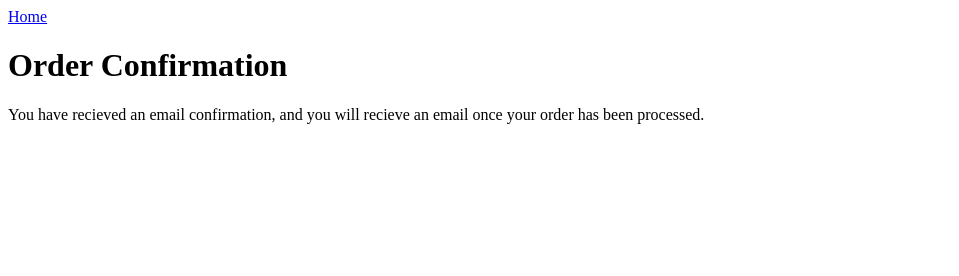
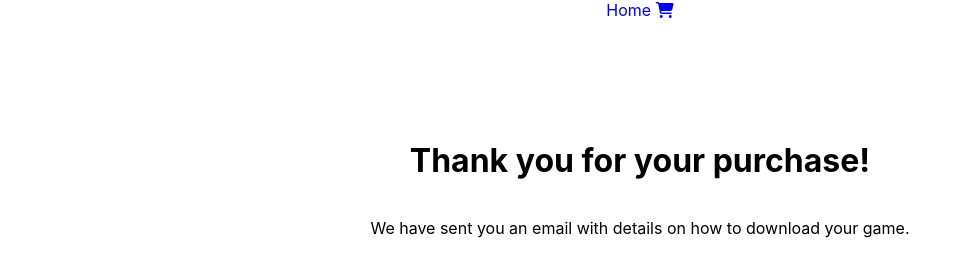
Before and after one commit to Arkuradev/JS1, a plain HTML site: page checkout/confirmation/order-confirmation.html in a window 1280 px wide. Shown: the whole page, without its empty margins (0-959 px from the left). Drawn offline with Linux system fonts and the light colour scheme.

Commit message:
Checking before delivery
Doing some updates and making small adjustments before delivery.
Will do some basic styling but nothing special here.

```diff
--- a/checkout/confirmation/order-confirmation.html
+++ b/checkout/confirmation/order-confirmation.html
@@ -3,6 +3,9 @@
 <head>
   <meta charset="UTF-8">
   <meta name="viewport" content="width=device-width, initial-scale=1.0">
+  <link rel="stylesheet" type="text/css" href="https://cdnjs.cloudflare.com/ajax/libs/font-awesome/6.5.1/css/all.min.css">
+  <link rel="stylesheet" href="/css/order-confirmation.css">
+  <link rel="stylesheet" href="/css/index.css">
   <title>Order Confirmed</title>
 </head>
 <div class="nav">
@@ -10,9 +13,9 @@
   <a href="/checkout/view-cart.html" aria-label="Cart"><i class="fa-solid fa-cart-shopping"></i></a>
 </div>
 <body>
-
-  <h1>Order Confirmation</h1>
-  <p>You have recieved an email confirmation, and you will recieve an email once your order has been processed.</p>
-
+<div class="confirmation-container">
+  <h1>Thank you for your purchase!</h1>
+  <p>We have sent you an email with details on how to download your game.</p>
+  </div>
 </body>
 </html>
--- a/css/index.css
+++ b/css/index.css
@@ -3,6 +3,14 @@ body {
     margin: 0;
     padding: 0;
 
+}
+
+a {
+    text-decoration: none;
+}
+
+.nav {
+    text-align: center;
 }
 
 #games {
--- /dev/null
+++ b/css/order-confirmation.css
@@ -0,0 +1,15 @@
+
+body {
+  display: flex;
+  flex-direction: column;
+  justify-content: center;
+  align-items: center;
+}
+
+.confirmation-container {
+  display: flex;
+  margin-top: 100px;
+  flex-direction: column;
+  justify-content: center;
+  align-items: center;
+}
--- a/css/productdescription.css
+++ b/css/productdescription.css
@@ -11,3 +11,9 @@ img {
 #description-container p {
   font-size: 16px;
 }
+
+#add-to-cart-message {
+  color: rgb(26, 156, 9);
+  font-weight: bold;
+  display: none;
+}
--- a/css/view-cart.css
+++ b/css/view-cart.css
@@ -1,23 +1,15 @@
 body {
   display: flex;
+  justify-content: center;
+  align-items: center;
   flex-direction: column;
 }
-div {
-  display: flex;
-  margin-bottom: 10px;
-  flex-wrap: wrap;
+
+h1 {
+  text-align: center;
 }
 
-.cart-container {
-  width: 800px;
-  height: 500px;
-}
 
-.remove-btn {
-margin-top: 45px;
-
-height: 30px;
-}
 
 h3, p {
   display: flex;
@@ -29,12 +21,30 @@ h3, p {
 img {
   width: 100px;
   height: 125px;
+  margin-top: 10px;
+  margin-left: 5px;
+}
+.cart-container {
+  display: flex;
+  flex-direction: column;
+  justify-content: center;
+  align-items: center;
+  height: auto;
 }
 
+.remove-btn {
+margin-top: 45px;
+height: 35px;
+}
+
+
+
 .product-container {
+  display: flex;
   background-color: rgb(223, 217, 217);
-  margin-right: 200px;
-
+  margin: 10px;
+  padding: 10px;
+  width: 800px;
 }
 
 .game-info {
--- a/js/cart.mjs
+++ b/js/cart.mjs
@@ -1,4 +1,6 @@
+import { showAddToCartMessage } from "./showAddToCartMessage.mjs";
 
+// Function to add a product to the cart.
 export function addToCart(game) {
   const cart = localStorage.getItem("cart");
   if (cart === null) {
@@ -9,5 +11,7 @@ export function addToCart(game) {
     const newCart = JSON.parse(cart);
     newCart.push(game);
     localStorage.setItem("cart", JSON.stringify(newCart));
+
   }
+  showAddToCartMessage();
 }
--- a/js/fetchData.mjs
+++ b/js/fetchData.mjs
@@ -11,8 +11,7 @@ export async function fetchData(url) {
   return data;
 
   } catch (error) {
-    console.error("Error fetching data:", error);
-    displayMessage("#gamesSection", "error", "Error: Failed to fetch games");
+    displayMessage("#gamesSection", "error", "Error: Failed to fetch games from API");
   }
 
   throw error;
--- a/js/generateGames.mjs
+++ b/js/generateGames.mjs
@@ -1,4 +1,4 @@
-import { generateSingleGame } from "./generateSingleGame.mjs";
+import { generateSingleGame } from "./generateGameCards.mjs";
 
 function generateGames(games) {
   const gamesContainer = document.querySelector('#gamesSection');
--- a/js/loadingSpinner.mjs
+++ b/js/loadingSpinner.mjs
@@ -4,6 +4,8 @@
     const loader = document.querySelector(".loader");
     loader.classList.add("loader-hidden");
     loader.addEventListener("transitionend", () => {
-      document.body.removeChild("loader");
+      if(loader.parentNode) {
+        loader.parentNode.removeChild(loader);
+      }
     });
   })
```
Also changed, not shown: game/index.html (+1 -0 lines), js/generateSingleItem.mjs (+6 -1 lines), js/showAddToCartMessage.mjs (added, +13 -0 lines), DELETEBEFOREDELIVERY.txt (deleted), js/generateGameCards.mjs (renamed from js/generateSingleGame.mjs).
